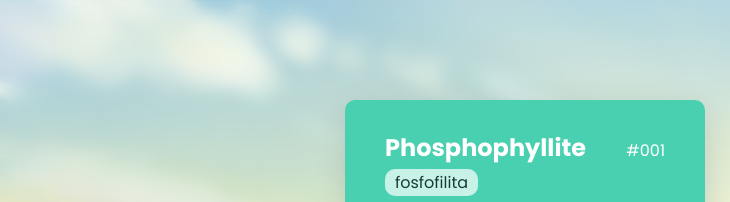
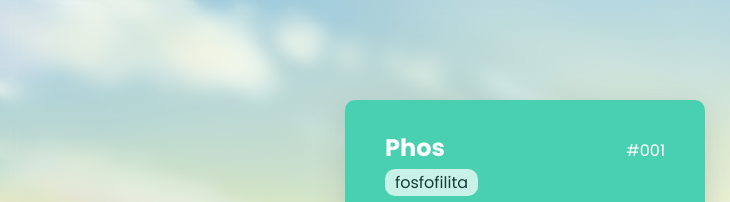
Before and after one commit to Rafinha-rf/houseki-no-kuni-descriptions, a plain HTML site: page index.html in a window 1280 px wide. Shown: the top 202 px of the page, 0-730 px from the left. Drawn offline with Linux system fonts and the light colour scheme.

Commit message:
Update index.html

```diff
--- a/index.html
+++ b/index.html
@@ -25,7 +25,7 @@
                 <div class="cartao-gema tipo-fosfofilita aberto" id="cartao-phosphophyllite">
                     <div class="cartao-topo">
                         <div class="detalhes">
-                            <h2 class="nome">Phosphophyllite</h2>
+                            <h2 class="nome">Phos</h2>
                             <span>#001</span>
                         </div>
 
```
